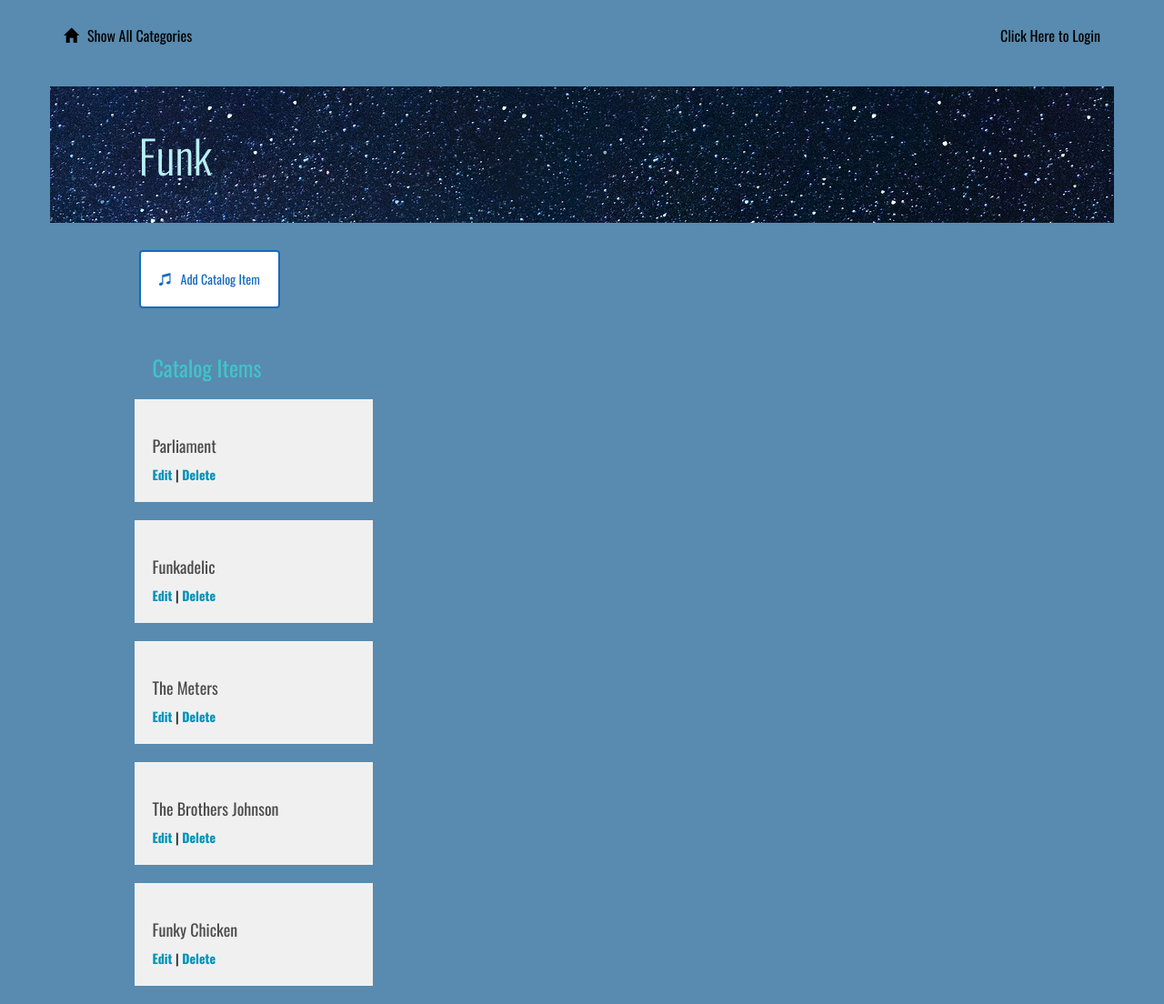
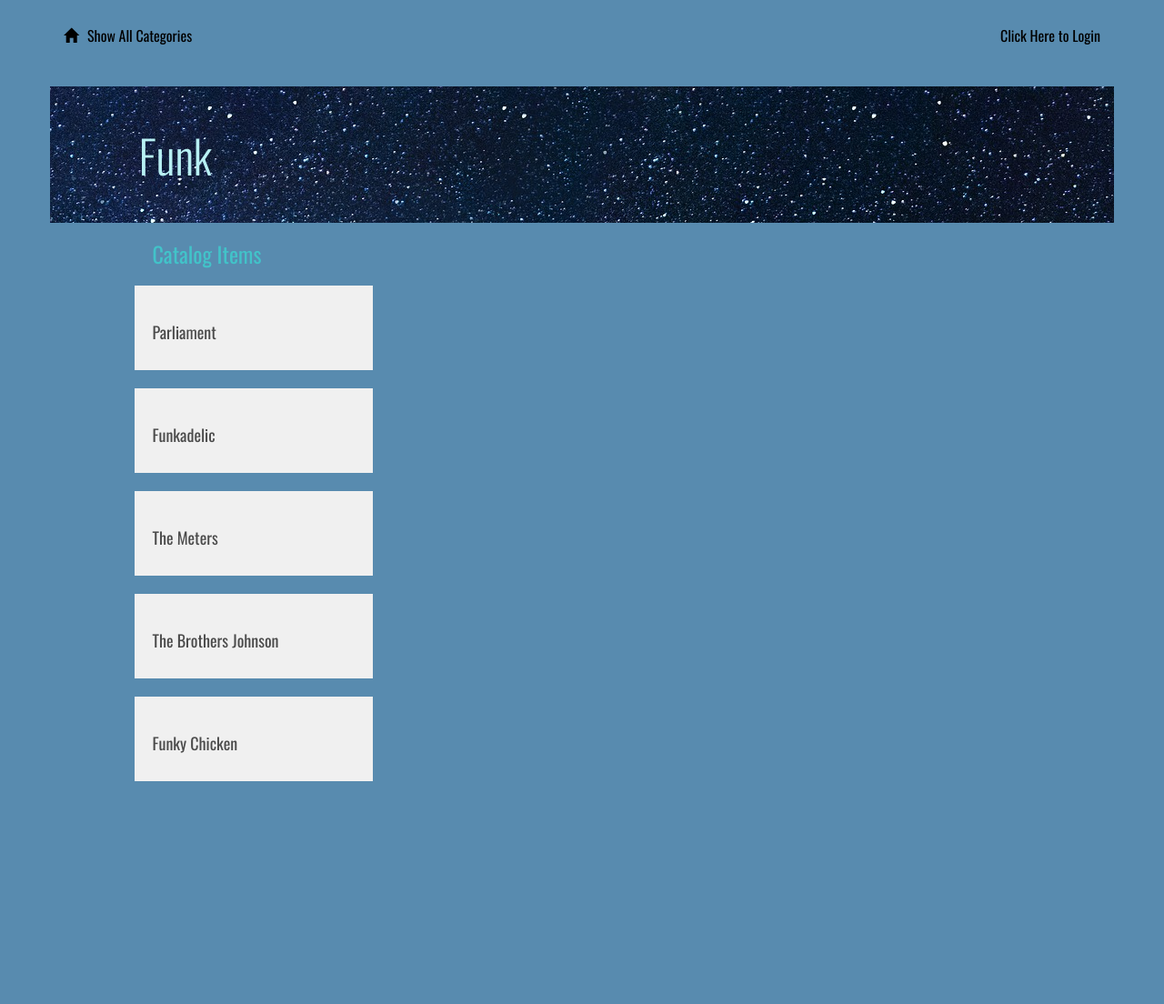
Before and after one commit to sjcorreia/catalog-project, a Flask app: page /catalog/Funk/items in a window 1280 px wide. Shown: the whole page at 91% size. After the commit the page ends 859 px from the top, so only its background shows below. Run offline with Flask 2, Linux system fonts and the light colour scheme; data comes from the database, SQL or seed files in the repository; some libraries are stand-ins or nearby versions.

Commit message:
Removes 'Add Item' button, checks for user to show edit/delete options

```diff
--- a/vagrant/catalog/templates/catalog.html
+++ b/vagrant/catalog/templates/catalog.html
@@ -13,9 +13,8 @@
 	</div>
 
 	<div class = 'flash'>
-			      {% with messages = get_flashed_messages() %}
-	      {% if messages %}
-
+		{% with messages = get_flashed_messages() %}
+	      	{% if messages %}
 	        <ul>
 	        {% for message in messages %}
 	            <li> <strong> {{ message }} </strong> </li>
@@ -26,28 +25,18 @@
 
 	</div>
 
-	<div class="row padding-top padding-bottom">
-		<div class="col-md-1"></div>
-		<div class="col-md-11 padding-none">
-			<a href="{{url_for('addNewCatalogItem' )}}">
-				<button class="btn btn-default" id="new-catalog-item">
-					<span class="glyphicon glyphicon-music" aria-hidden="true"></span>Add Catalog Item
-				</button>
-			</a>
-		</div>
-		<div class="col-md-7"></div>
-	</div>
-
 	{% if items !=[] %}
 		<div class="row">
 			<div class="col-md-1"></div>
 			<div class="col-md-3">
 				<h2>Catalog Items</h2>
-					{% for i in items %}
+					{% for item in items %}
 						<div class="catalog-item">
-							<a href='{{url_for('viewCatalogItem', category=category.name, item=i.name )}}'><h3>{{i.name}}</h3></a>
-							<a href='{{url_for('editCatalogItem', item=i.name ) }}'>Edit</a> |
-							<a href='{{url_for('deleteItem', item=i.name ) }}'>Delete</a>
+							<a href='{{url_for('viewCatalogItem', category=category.name, item=item.name )}}'><h3>{{item.name}}</h3></a>
+							 {%if item.user.username == session['username'] %}
+							<a href='{{url_for('editCatalogItem', item=item.name ) }}'>Edit</a> |
+							<a href='{{url_for('deleteItem', item=item.name ) }}'>Delete</a>
+							{% endif %}
 						</div>
 					{% endfor %}
 			</div>
```
